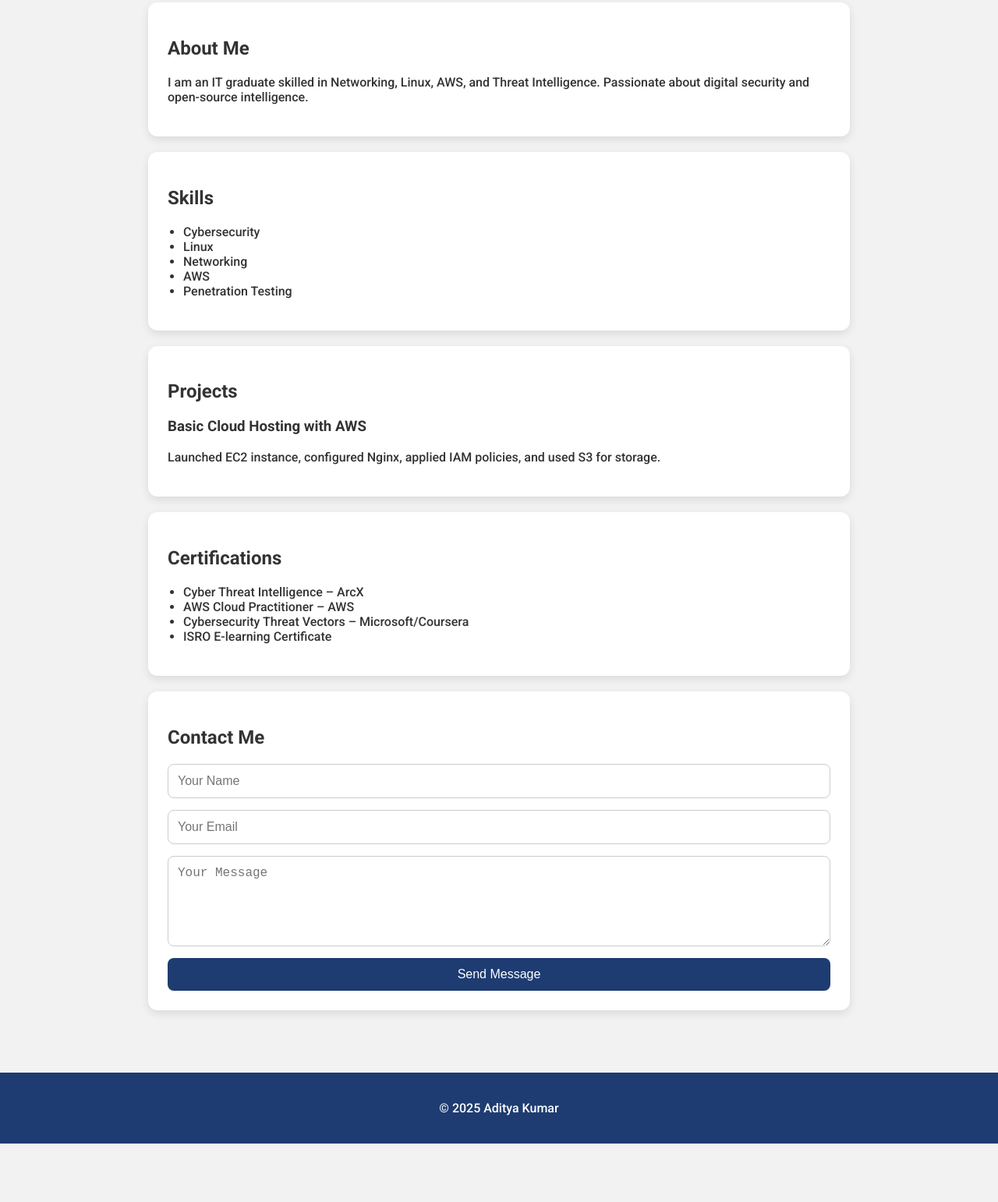
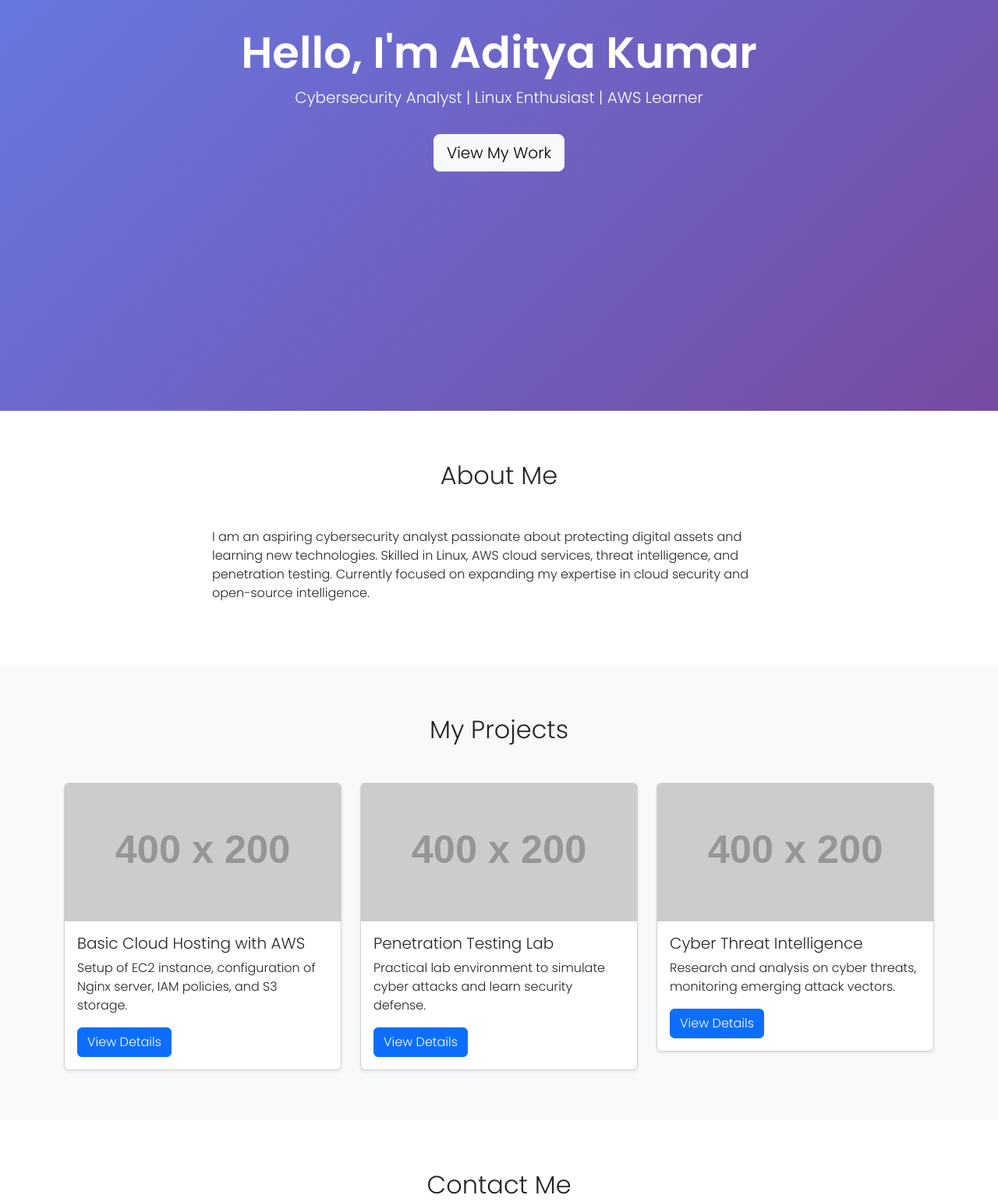
Before and after one commit to 0x1337adi/0x1337adi.github.io, a plain HTML site: page index.html in a window 1280 px wide. Shown: the part 273-1815 px from the top of the page at 78% size. Before the commit the page ends 1740 px from the top, so only its background shows below. Drawn offline with nearby package versions, Linux system fonts and the light colour scheme; placeholder pictures from the web are drawn by us.

Commit message:
Update index.html

```diff
--- a/index.html
+++ b/index.html
@@ -2,66 +2,177 @@
 <html lang="en">
 <head>
   <meta charset="UTF-8" />
-  <meta name="viewport" content="width=device-width, initial-scale=1.0"/>
-  <title>Aditya Kumar | Cybersecurity Portfolio</title>
-  <link rel="stylesheet" href="style.css" />
-  <link href="https://fonts.googleapis.com/css2?family=Roboto:wght@300;500;700&display=swap" rel="stylesheet">
+  <meta name="viewport" content="width=device-width, initial-scale=1" />
+  <title>Aditya Kumar | Cybersecurity Analyst</title>
+
+  <!-- Bootstrap CSS CDN -->
+  <link href="https://cdn.jsdelivr.net/npm/bootstrap@5.3.0/dist/css/bootstrap.min.css" rel="stylesheet" />
+
+  <!-- Google Fonts -->
+  <link href="https://fonts.googleapis.com/css2?family=Poppins:wght@300;600&display=swap" rel="stylesheet" />
+
+  <style>
+    body {
+      font-family: 'Poppins', sans-serif;
+      scroll-behavior: smooth;
+    }
+    header {
+      background: linear-gradient(135deg, #667eea, #764ba2);
+      color: white;
+      min-height: 100vh;
+      display: flex;
+      flex-direction: column;
+      justify-content: center;
+      text-align: center;
+    }
+    header h1 {
+      font-weight: 700;
+      font-size: 3.5rem;
+    }
+    header p {
+      font-size: 1.25rem;
+      margin-bottom: 2rem;
+    }
+    section {
+      padding: 4rem 0;
+    }
+    .nav-link {
+      font-weight: 600;
+    }
+    footer {
+      background: #2c2c2c;
+      color: #bbb;
+      padding: 1rem 0;
+      text-align: center;
+    }
+    .card:hover {
+      box-shadow: 0 0 20px rgba(118, 75, 162, 0.7);
+      transition: box-shadow 0.3s ease-in-out;
+    }
+  </style>
 </head>
 <body>
-  <header class="fade-in">
-    <h1>Aditya Kumar</h1>
-    <p>Aspiring Cybersecurity Analyst | AWS Certified</p>
-  </header>
 
-  <main>
-    <section class="card slide-up">
-      <h2>About Me</h2>
+<!-- Navbar -->
+<nav class="navbar navbar-expand-lg navbar-dark bg-dark fixed-top shadow">
+  <div class="container">
+    <a class="navbar-brand" href="#">Aditya Kumar</a>
+    <button class="navbar-toggler" type="button" data-bs-toggle="collapse" data-bs-target="#navbarNav"
+      aria-controls="navbarNav" aria-expanded="false" aria-label="Toggle navigation">
+      <span class="navbar-toggler-icon"></span>
+    </button>
+    <div class="collapse navbar-collapse justify-content-end" id="navbarNav">
+      <ul class="navbar-nav">
+        <li class="nav-item"><a class="nav-link active" href="#about">About</a></li>
+        <li class="nav-item"><a class="nav-link" href="#projects">Projects</a></li>
+        <li class="nav-item"><a class="nav-link" href="#contact">Contact</a></li>
+      </ul>
+    </div>
+  </div>
+</nav>
+
+<!-- Hero Section -->
+<header id="hero">
+  <div class="container">
+    <h1>Hello, I'm Aditya Kumar</h1>
+    <p>Cybersecurity Analyst | Linux Enthusiast | AWS Learner</p>
+    <a href="#projects" class="btn btn-light btn-lg">View My Work</a>
+  </div>
+</header>
+
+<!-- About Section -->
+<section id="about" class="container">
+  <h2 class="text-center mb-5">About Me</h2>
+  <div class="row justify-content-center">
+    <div class="col-md-8">
       <p>
-        I am an IT graduate skilled in Networking, Linux, AWS, and Threat Intelligence.
-        Passionate about digital security and open-source intelligence.
+        I am an aspiring cybersecurity analyst passionate about protecting digital assets and
+        learning new technologies. Skilled in Linux, AWS cloud services, threat intelligence, and
+        penetration testing. Currently focused on expanding my expertise in cloud security and open-source intelligence.
       </p>
-    </section>
+    </div>
+  </div>
+</section>
 
-    <section class="card slide-up">
-      <h2>Skills</h2>
-      <ul>
-        <li>Cybersecurity</li>
-        <li>Linux</li>
-        <li>Networking</li>
-        <li>AWS</li>
-        <li>Penetration Testing</li>
-      </ul>
-    </section>
+<!-- Projects Section -->
+<section id="projects" class="bg-light">
+  <div class="container">
+    <h2 class="text-center mb-5">My Projects</h2>
+    <div class="row g-4">
+      <div class="col-md-4">
+        <div class="card shadow-sm">
+          <img src="https://via.placeholder.com/400x200.png?text=Project+1" class="card-img-top" alt="Basic Cloud Hosting" />
+          <div class="card-body">
+            <h5 class="card-title">Basic Cloud Hosting with AWS</h5>
+            <p class="card-text">
+              Setup of EC2 instance, configuration of Nginx server, IAM policies, and S3 storage.
+            </p>
+            <a href="#" class="btn btn-primary" target="_blank">View Details</a>
+          </div>
+        </div>
+      </div>
+      <!-- Add more project cards similarly -->
+      <div class="col-md-4">
+        <div class="card shadow-sm">
+          <img src="https://via.placeholder.com/400x200.png?text=Project+2" class="card-img-top" alt="Penetration Testing" />
+          <div class="card-body">
+            <h5 class="card-title">Penetration Testing Lab</h5>
+            <p class="card-text">
+              Practical lab environment to simulate cyber attacks and learn security defense.
+            </p>
+            <a href="#" class="btn btn-primary" target="_blank">View Details</a>
+          </div>
+        </div>
+      </div>
+      <div class="col-md-4">
+        <div class="card shadow-sm">
+          <img src="https://via.placeholder.com/400x200.png?text=Project+3" class="card-img-top" alt="Threat Intelligence" />
+          <div class="card-body">
+            <h5 class="card-title">Cyber Threat Intelligence</h5>
+            <p class="card-text">
+              Research and analysis on cyber threats, monitoring emerging attack vectors.
+            </p>
+            <a href="#" class="btn btn-primary" target="_blank">View Details</a>
+          </div>
+        </div>
+      </div>
+    </div>
+  </div>
+</section>
 
-    <section class="card slide-up">
-      <h2>Projects</h2>
-      <h3>Basic Cloud Hosting with AWS</h3>
-      <p>Launched EC2 instance, configured Nginx, applied IAM policies, and used S3 for storage.</p>
-    </section>
+<!-- Contact Section -->
+<section id="contact" class="container">
+  <h2 class="text-center mb-5">Contact Me</h2>
+  <div class="row justify-content-center">
+    <div class="col-md-6">
+      <form action="https://formspree.io/f/mrbqjwql" method="POST">
+        <div class="mb-3">
+          <label for="name" class="form-label">Name</label>
+          <input type="text" class="form-control" id="name" name="name" placeholder="Your Name" required />
+        </div>
+        <div class="mb-3">
+          <label for="email" class="form-label">Email address</label>
+          <input type="email" class="form-control" id="email" name="_replyto" placeholder="name@example.com" required />
+        </div>
+        <div class="mb-3">
+          <label for="message" class="form-label">Message</label>
+          <textarea class="form-control" id="message" name="message" rows="4" placeholder="Write your message here..." required></textarea>
+        </div>
+        <button type="submit" class="btn btn-primary w-100">Send Message</button>
+      </form>
+    </div>
+  </div>
+</section>
 
-    <section class="card slide-up">
-      <h2>Certifications</h2>
-      <ul>
-        <li>Cyber Threat Intelligence – ArcX</li>
-        <li>AWS Cloud Practitioner – AWS</li>
-        <li>Cybersecurity Threat Vectors – Microsoft/Coursera</li>
-        <li>ISRO E-learning Certificate</li>
-      </ul>
-    </section>
+<!-- Footer -->
+<footer>
+  <div class="container">
+    <p>&copy; 2025 Aditya Kumar. All rights reserved.</p>
+  </div>
+</footer>
 
-    <section class="card slide-up">
-      <h2>Contact Me</h2>
-      <form action="https://formspree.io/f/mrbqjwql" method="POST">
-        <input type="text" name="name" placeholder="Your Name" required />
-        <input type="email" name="_replyto" placeholder="Your Email" required />
-        <textarea name="message" placeholder="Your Message" rows="5" required></textarea>
-        <button type="submit">Send Message</button>
-      </form>
-    </section>
-  </main>
+<!-- Bootstrap JS Bundle with Popper -->
+<script src="https://cdn.jsdelivr.net/npm/bootstrap@5.3.0/dist/js/bootstrap.bundle.min.js"></script>
 
-  <footer>
-    <p>&copy; 2025 Aditya Kumar</p>
-  </footer>
 </body>
 </html>
```
